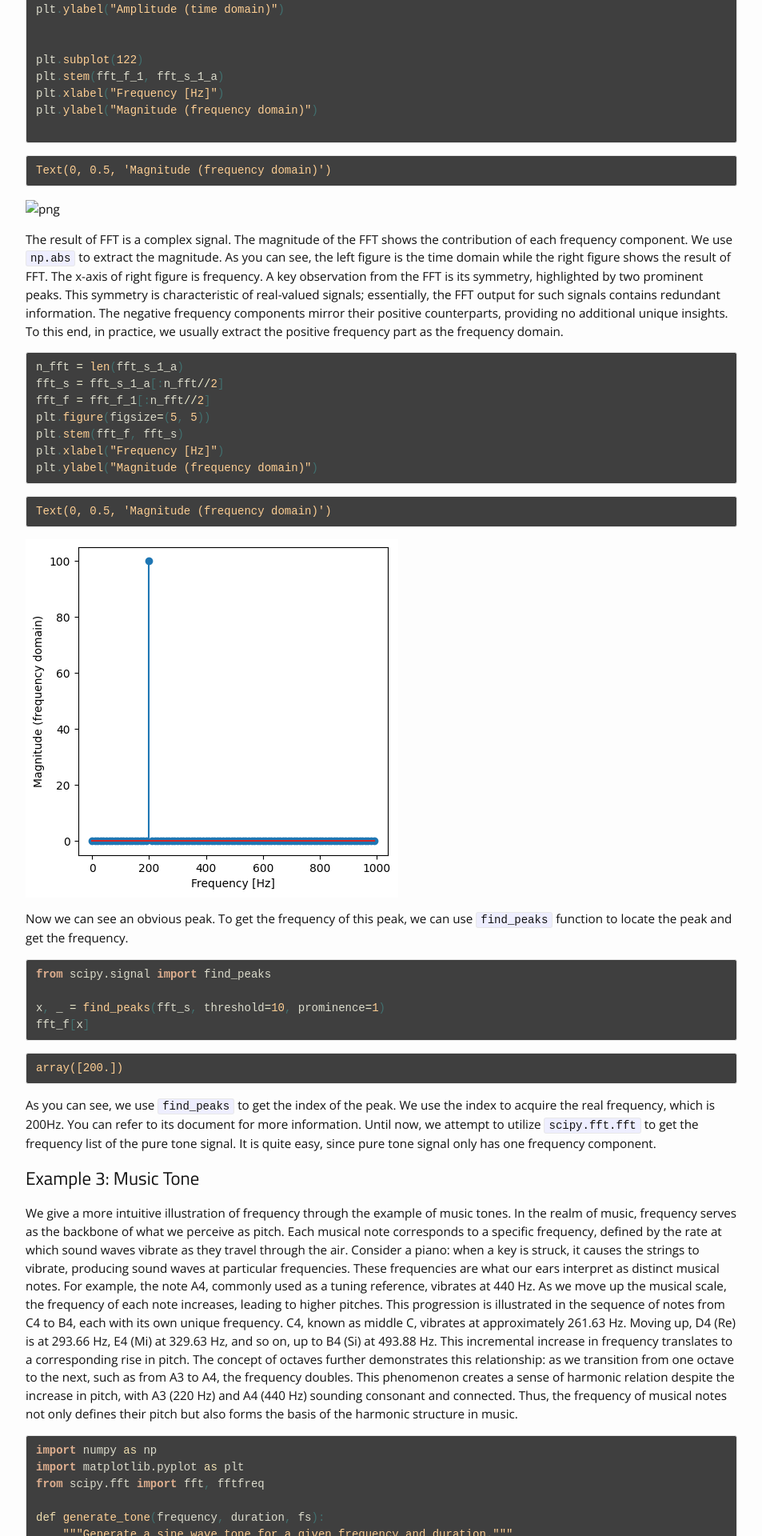
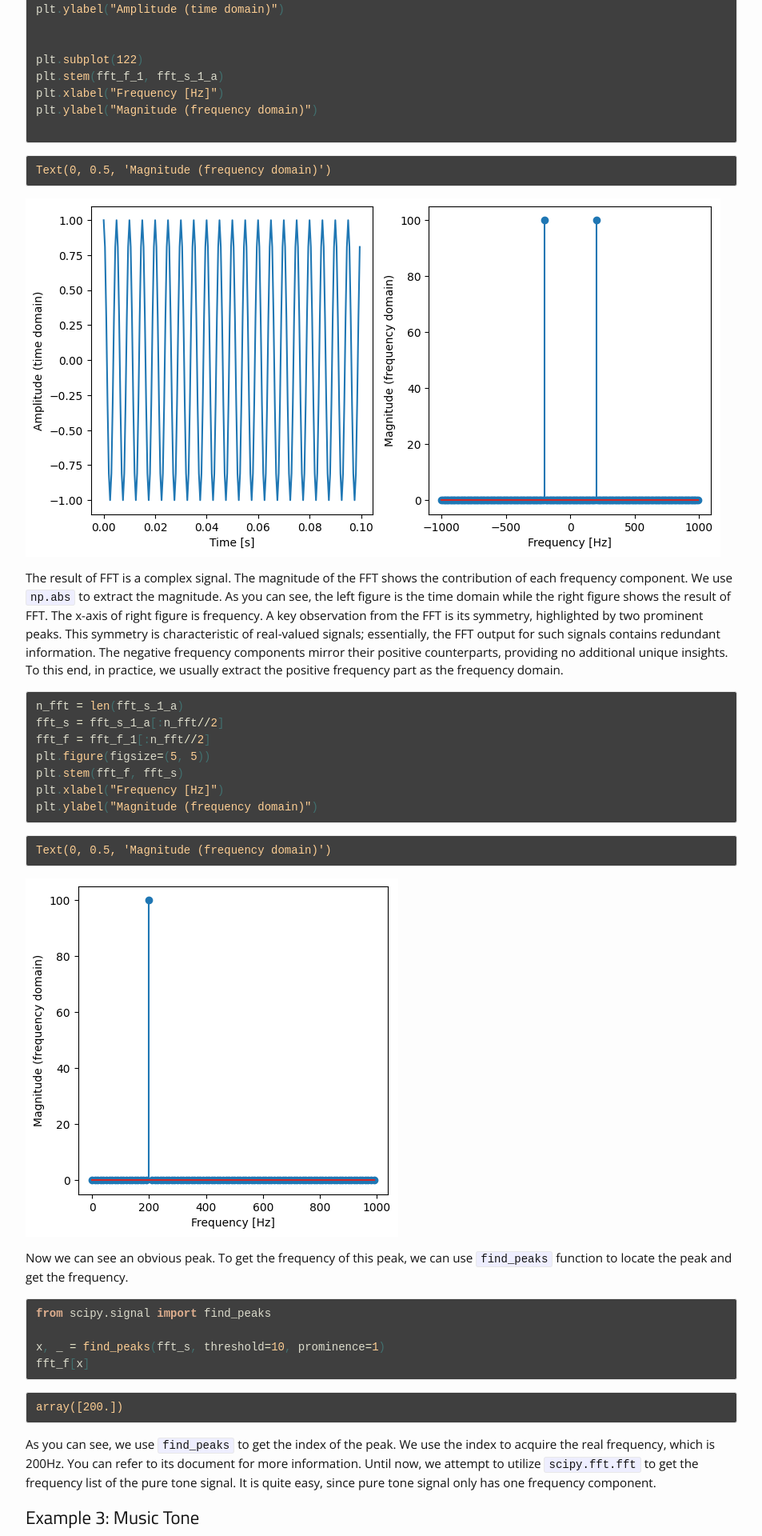
Before and after one commit to comp3516-hku/comp3516-hku.github.io, a Jekyll site: the page built from _labs/lab_2_frequency.md, in a window 1280 px wide. Shown: the part 2799-4719 px from the top of the page at 80% size, without its empty margins (163-1116 px from the left). Built offline with Jekyll 4.4.1, drawn with Linux system fonts in a browser that asks for light colours; nearby versions of some CDN libraries.

Commit message:
lab 2 2025

```diff
--- a/_labs/lab_2_frequency.md
+++ b/_labs/lab_2_frequency.md
@@ -113,7 +113,7 @@ plt.ylabel("Magnitude (frequency domain)")
 
 
 
-![png](../static_files/lab_2_frequey_files/lab_2_frequency_8_1.png)
+![png](../static_files/lab_2_frequency_files/lab_2_frequency_8_1.png)
 
 
 
```
